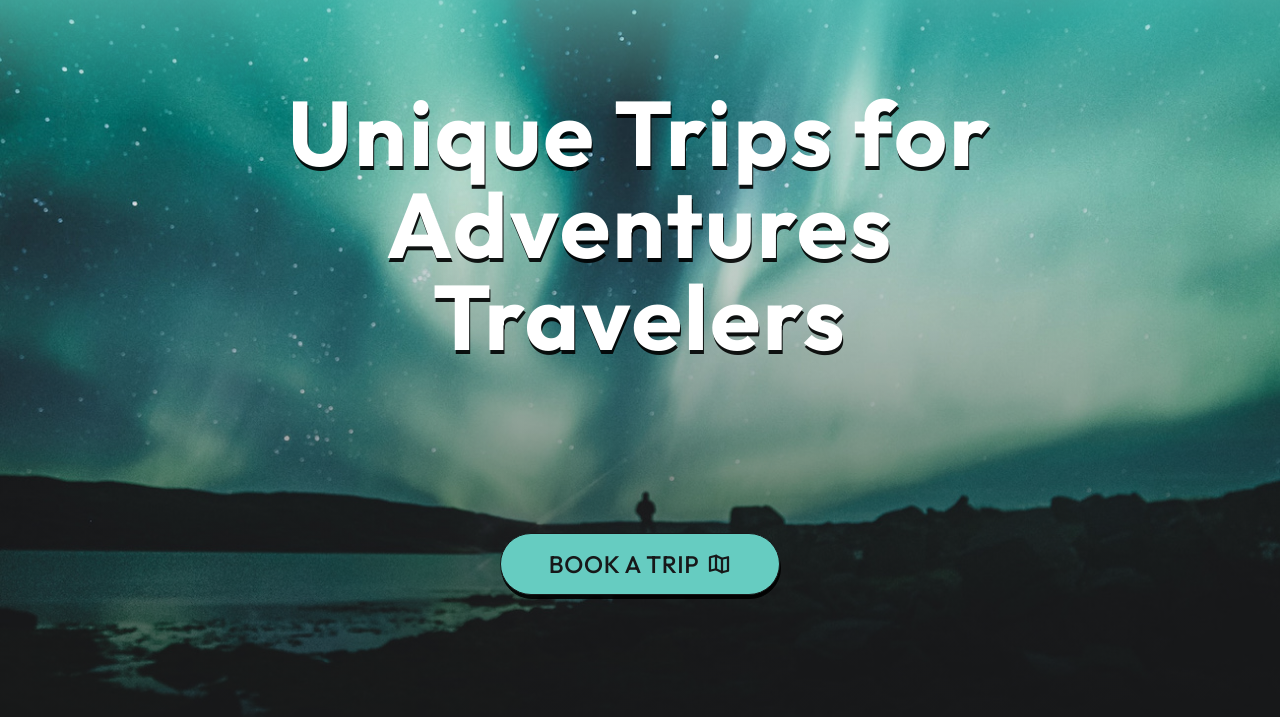
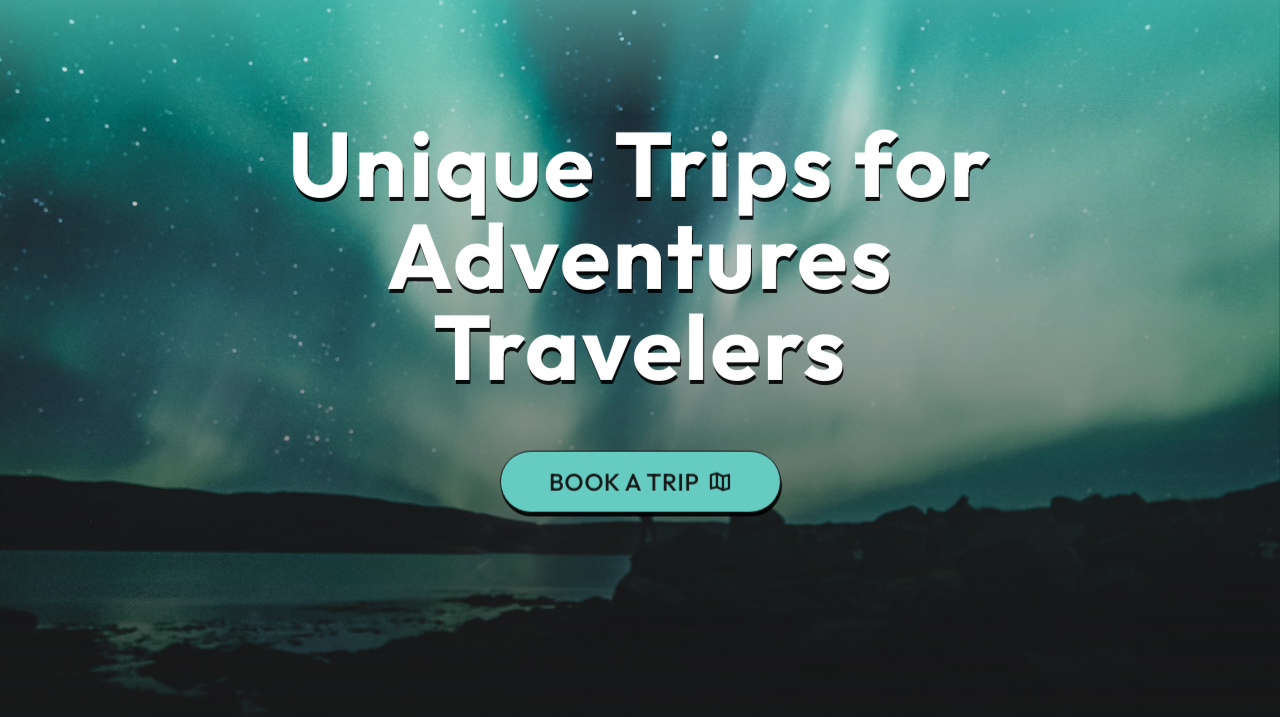
Before and after one commit to lifeisbeautifu1/parallax-lading-page, a website built with Vite: page index.html in a window 1280 px wide. Shown: the part 83-800 px from the top of the page. Built offline with nearby package versions, Linux system fonts and the light colour scheme.

Commit message:
added parallax effect

```diff
--- a/index.html
+++ b/index.html
@@ -8,14 +8,15 @@
     <title>Parallax Landing Page</title>
   </head>
   <body
-    class="bg-bkg text-white text-base selection:bg-accent selection:text-bkg"
+    class="bg-bkg text-white text-base selection:bg-accent selection:text-bkg
+    overflow-hidden"
   >
-    <div id="parallax">
+    <div class="h-screen pb-12 sm:pb-0 overflow-y-auto overflow-x-hidden relative perspective">
       <nav
         class="grid place-items-center w-full absolute top-0 z-50 drop-shadow-text-sm"
       >
         <a
-          href="/"
+          href="#"
           class="p-1 m-4 focus:outline-none focus-visible:ring-4 ring-accent rounded-full transition-shadow"
         >
           <svg
@@ -33,13 +34,14 @@
         </a>
       </nav>
       <header
-        class="min-h-screen flex flex-col justify-evenly items-center relative"
+        class="min-h-screen flex flex-col justify-evenly items-center relative
+        preserve-3d"
       >
         <div
           class="absolute bg-gradient-to-b inset-0 bottom-3/4 from-accent to-transparent"
         ></div>
         <div
-          class="absolute bg-gradient-to-t inset-0 top-1/3 -bottom-32 from-bkg/80 to-transparent"
+          class="absolute bg-gradient-to-t inset-0 top-1/3 -bottom-32 from-bkg/80 to-transparent distance-1"
         ></div>
         <img
           sizes="(min-width: 500px) 480w, 650w, 800w, 1300w"
@@ -51,10 +53,10 @@
           "
           src="./images/hero.jpg"
           alt="bg-image"
-          class="absolute h-full w-full -z-20 object-cover object-center"
+          class="absolute h-full w-full -z-20 object-cover object-center distance-1"
         />
         <h1
-          class="text-5xl text-center font-bold tracking-wide py-12 drop-shadow-text-sm lg:drop-shadow-text-lg"
+          class="text-5xl text-center font-bold tracking-wide py-12 drop-shadow-text-sm lg:drop-shadow-text-lg distance-2"
         >
           Unique Trips for <br />
           Adventures <br />
@@ -62,7 +64,7 @@
         </h1>
         <a
           href="#contact-form"
-          class="bg-accent text-bkg font-medium py-3 px-12 rounded-full border border-bkg focus:outline-none focus-visible:ring-4 ring-accent ring-offset-bkg ring-offset-2 hover:bg-accent/90 flex space-x-2 drop-shadow-text-lg hover:drop-shadow-none transition-shadow items-center"
+          class="bg-accent text-bkg font-medium py-3 px-12 rounded-full border border-bkg focus:outline-none focus-visible:ring-4 ring-accent ring-offset-bkg ring-offset-2 hover:bg-accent/90 flex space-x-2 drop-shadow-text-lg hover:drop-shadow-none transition-shadow items-center distance-2"
         >
           <span class="uppercase tracking-wide"> Book a Trip </span>
           <svg
--- a/style.css
+++ b/style.css
@@ -1,5 +1,27 @@
 @import url('https://fonts.googleapis.com/css2?family=Outfit:wght@400;500;700&display=swap');
+
+* {
+    scroll-behavior: smooth;
+}
 
 @tailwind base;
 @tailwind components;
 @tailwind utilities;
+
+@layer utilities {
+  .perspective {
+    perspective: 100px;
+  }
+
+  .preserve-3d {
+    transform-style: preserve-3d;
+  }
+
+  .distance-1 {
+    transform: translateZ(-100px) scale(2);
+  }
+
+  .distance-2 {
+    transform: translateZ(-50px) scale(1.5);
+  }
+}
```
